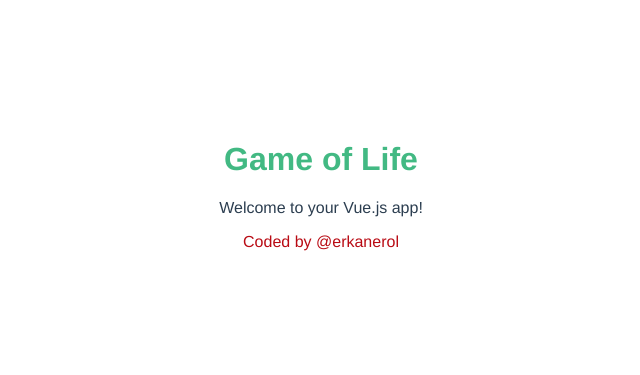
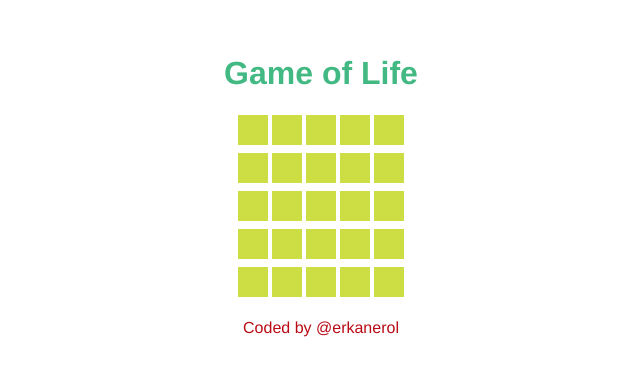
Before and after one commit to erkanerol/game-of-life, a Vue app: page / in a window 1280 px wide. Shown: the part 165-540 px from the top of the page, without its empty margins (319-959 px from the left). Built offline with nearby package versions, Linux system fonts and the light colour scheme; the HTML template or start-up script is replaced by a standard one.

Commit message:
simple board

```diff
--- a/src/App.vue
+++ b/src/App.vue
@@ -1,9 +1,7 @@
 <template>
   <div id="app">
     <my-title></my-title>
-    <p>
-      Welcome to your Vue.js app!
-    </p>
+    <game-board></game-board>
     <my-footer></my-footer>
   </div>
 </template>
@@ -11,10 +9,11 @@
 <script>
 import MyTitle from './components/MyTitle'
 import MyFooter from './components/MyFooter'
+import GameBoard from './components/GameBoard'
 
 export default {
   components: {
-    MyTitle, MyFooter
+    MyTitle, MyFooter, GameBoard
   }
 }
 </script>
--- /dev/null
+++ b/src/components/GameBoard.vue
@@ -0,0 +1,58 @@
+<template>
+  <div>
+    <div class="game-panel">
+        <div class="row" v-for="(row, rowIndex) in game.matrix">
+          <div class="cell" v-for="(cell, columnIndex) in row"
+              v-bind:class="{ live: cell , death: !cell }"
+              v-on:click="myclick(rowIndex,columnIndex)">
+          </div>
+        </div>
+    </div>
+  </div>
+</template>
+
+<script>
+import {Game} from '../game.js'
+import Vue from 'vue'
+
+export default {
+  data () {
+    return {
+      msg: 'Game Board',
+      game: new Game(5, 5)
+    }
+  },
+  methods: {
+    myclick: function (rowIndex, columnIndex) {
+      console.log(rowIndex + ' ' + columnIndex)
+      Vue.set(this.game.matrix[rowIndex], columnIndex, 1 - this.game.matrix[rowIndex][columnIndex])
+    }
+  },
+  name: 'game-board'
+}
+</script>
+
+<!-- Add "scoped" attribute to limit CSS to this component only -->
+<style scoped>
+p {
+  color: #b90b14;
+}
+
+.row {
+  display: block;
+}
+
+.cell{
+  display: inline-block;
+  width: 30px;
+  height: 30px;
+  margin: 2px;
+}
+.live{
+  background: #233f8f;
+}
+
+.death{
+  background: #ccde44;
+}
+</style>
--- /dev/null
+++ b/src/game.js
@@ -0,0 +1,14 @@
+export class Game {
+  constructor (row, column) {
+    this.row = row
+    this.column = column
+    this.matrix = new Array(row)
+
+    for (var i = 0; i < this.row; i++) {
+      this.matrix[i] = new Array(column)
+      for (var k = 0; k < this.column; ++k) {
+        this.matrix[i][k] = 0
+      }
+    }
+  }
+}
```
